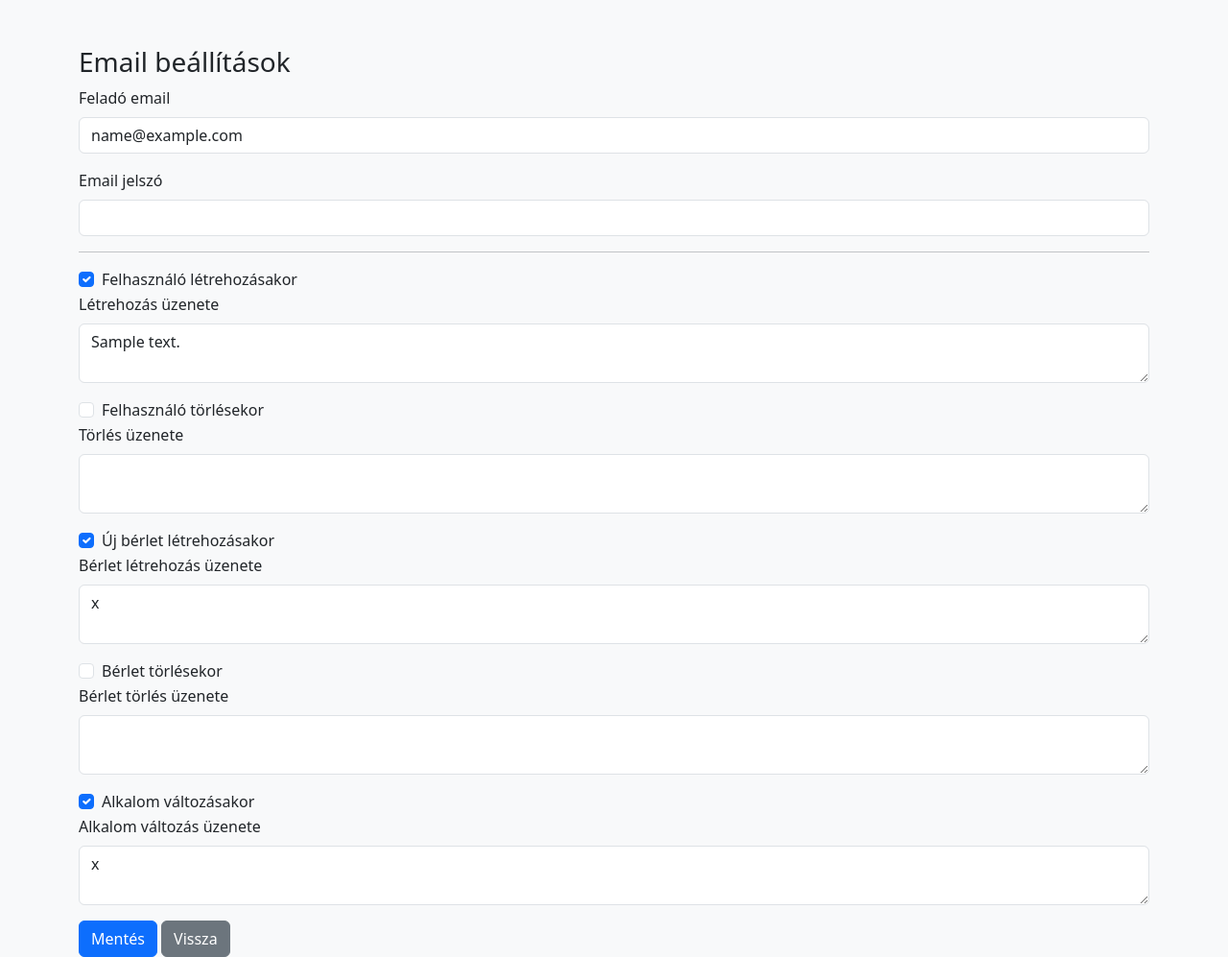
After one commit to Gjoci31/Berlet_app, a Flask app: page /email_settings in a window 1280 px wide. The commit adds this page. Shown: the whole page at 96% size. Run offline with Flask 3, Linux system fonts and the light colour scheme; a user stored in the database is signed in; tables that the repository leaves empty hold one stand-in row (values such as "Sample post").

Commit message:
Add admin email settings

```diff
--- a/app/forms.py
+++ b/app/forms.py
@@ -7,6 +7,7 @@ from wtforms import (
     SubmitField,
     SelectField,
     TextAreaField,
+    BooleanField,
 )
 from wtforms.validators import DataRequired, NumberRange
 
@@ -32,3 +33,25 @@ class LoginForm(FlaskForm):
     username = StringField('Felhasználónév', validators=[DataRequired()])
     password = PasswordField('Jelszó', validators=[DataRequired()])
     submit = SubmitField('Bejelentkezés')
+
+
+class EmailSettingsForm(FlaskForm):
+    email_from = StringField('Feladó email')
+    email_password = PasswordField('Email jelszó')
+
+    user_created_enabled = BooleanField('Felhasználó létrehozásakor')
+    user_created_text = TextAreaField('Létrehozás üzenete')
+
+    user_deleted_enabled = BooleanField('Felhasználó törlésekor')
+    user_deleted_text = TextAreaField('Törlés üzenete')
+
+    pass_created_enabled = BooleanField('Új bérlet létrehozásakor')
+    pass_created_text = TextAreaField('Bérlet létrehozás üzenete')
+
+    pass_deleted_enabled = BooleanField('Bérlet törlésekor')
+    pass_deleted_text = TextAreaField('Bérlet törlés üzenete')
+
+    pass_used_enabled = BooleanField('Alkalom változásakor')
+    pass_used_text = TextAreaField('Alkalom változás üzenete')
+
+    submit = SubmitField('Mentés')
--- a/app/routes/admin_routes.py
+++ b/app/routes/admin_routes.py
@@ -1,9 +1,15 @@
 from flask import Blueprint, render_template, redirect, url_for, request, flash
 from flask_login import login_required, current_user
-from ..models import Pass, User, db
-from ..forms import PassForm, UserForm
-from ..utils import send_email
-from ..email_templates import pass_created_email, pass_deleted_email, pass_used_email
+from ..models import Pass, User, db, EmailSettings
+from ..forms import PassForm, UserForm, EmailSettingsForm
+from ..utils import send_event_email
+from ..email_templates import (
+    pass_created_email,
+    pass_deleted_email,
+    pass_used_email,
+    registration_email,
+    base_email_template,
+)
 from datetime import date
 
 admin_bp = Blueprint('admin', __name__)
@@ -30,7 +36,8 @@ def create_pass():
         )
         db.session.add(new_pass)
         db.session.commit()
-        send_email(
+        send_event_email(
+            'pass_created',
             "Új bérlet",
             pass_created_email(new_pass.user.username, new_pass.type, new_pass.start_date, new_pass.end_date, new_pass.total_uses),
             new_pass.user.email
@@ -87,7 +94,8 @@ def delete_pass(pass_id):
 
     db.session.delete(selected_pass)
     db.session.commit()
-    send_email(
+    send_event_email(
+        'pass_deleted',
         "Bérlet törölve",
         pass_deleted_email(user_name, pass_type, start_date, end_date, used),
         user_email,
@@ -118,7 +126,8 @@ def use_pass(pass_id):
         p.used += 1
         db.session.commit()
         remaining = p.total_uses - p.used
-        send_email(
+        send_event_email(
+            'pass_used',
             "Bérlet használat",
             pass_used_email(p.user.username, p.type, remaining),
             p.user.email,
@@ -164,6 +173,12 @@ def create_user():
         user.set_password(form.password.data)
         db.session.add(user)
         db.session.commit()
+        send_event_email(
+            'user_created',
+            "Felhasználó létrehozva",
+            registration_email(user.username, form.password.data),
+            user.email,
+        )
         flash("Felhasználó létrehozva.", "success")
         return redirect(url_for('admin.users'))
 
@@ -178,5 +193,33 @@ def delete_user(user_id):
     user = User.query.get_or_404(user_id)
     db.session.delete(user)
     db.session.commit()
+    send_event_email(
+        'user_deleted',
+        "Felhasználó törölve",
+        base_email_template("Felhasználó törölve", f"{user.username} törölve."),
+        user.email,
+    )
     flash("Felhasználó törölve.", "success")
     return redirect(url_for('admin.users'))
+
+
+@admin_bp.route('/email_settings', methods=['GET', 'POST'])
+@login_required
+def email_settings():
+    if current_user.role != 'admin':
+        return redirect(url_for('user.dashboard'))
+
+    settings = EmailSettings.query.first()
+    if not settings:
+        settings = EmailSettings()
+        db.session.add(settings)
+        db.session.commit()
+
+    form = EmailSettingsForm(obj=settings)
+    if form.validate_on_submit():
+        form.populate_obj(settings)
+        db.session.commit()
+        flash("Beállítások mentve.", "success")
+        return redirect(url_for('user.dashboard'))
+
+    return render_template('email_settings.html', form=form)
--- a/app/templates/dashboard.html
+++ b/app/templates/dashboard.html
@@ -23,6 +23,7 @@
         <div class="mb-3">
             <a href="{{ url_for('admin.create_pass') }}" class="btn btn-success btn-sm">Új bérlet</a>
             <a href="{{ url_for('admin.users') }}" class="btn btn-primary btn-sm">Felhasználók</a>
+            <a href="{{ url_for('admin.email_settings') }}" class="btn btn-secondary btn-sm">Email beállítások</a>
         </div>
         {% endif %}
         <div class="row">
--- /dev/null
+++ b/app/templates/email_settings.html
@@ -0,0 +1,69 @@
+<!DOCTYPE html>
+<html lang="hu">
+<head>
+    <meta charset="UTF-8">
+    <meta name="viewport" content="width=device-width, initial-scale=1">
+    <title>Email beállítások</title>
+    <link href="https://cdn.jsdelivr.net/npm/bootstrap@5.3.0/dist/css/bootstrap.min.css" rel="stylesheet">
+    <link rel="stylesheet" href="{{ url_for('static', filename='css/styles.css') }}">
+</head>
+<body class="bg-light">
+<div class="container mt-5">
+    <h3>Email beállítások</h3>
+    <form method="post">
+        {{ form.hidden_tag() }}
+        <div class="mb-3">
+            {{ form.email_from.label(class="form-label") }}
+            {{ form.email_from(class="form-control") }}
+        </div>
+        <div class="mb-3">
+            {{ form.email_password.label(class="form-label") }}
+            {{ form.email_password(class="form-control") }}
+        </div>
+        <hr>
+        <div class="form-check">
+            {{ form.user_created_enabled(class="form-check-input") }}
+            {{ form.user_created_enabled.label(class="form-check-label") }}
+        </div>
+        <div class="mb-3">
+            {{ form.user_created_text.label(class="form-label") }}
+            {{ form.user_created_text(class="form-control") }}
+        </div>
+        <div class="form-check">
+            {{ form.user_deleted_enabled(class="form-check-input") }}
+            {{ form.user_deleted_enabled.label(class="form-check-label") }}
+        </div>
+        <div class="mb-3">
+            {{ form.user_deleted_text.label(class="form-label") }}
+            {{ form.user_deleted_text(class="form-control") }}
+        </div>
+        <div class="form-check">
+            {{ form.pass_created_enabled(class="form-check-input") }}
+            {{ form.pass_created_enabled.label(class="form-check-label") }}
+        </div>
+        <div class="mb-3">
+            {{ form.pass_created_text.label(class="form-label") }}
+            {{ form.pass_created_text(class="form-control") }}
+        </div>
+        <div class="form-check">
+            {{ form.pass_deleted_enabled(class="form-check-input") }}
+            {{ form.pass_deleted_enabled.label(class="form-check-label") }}
+        </div>
+        <div class="mb-3">
+            {{ form.pass_deleted_text.label(class="form-label") }}
+            {{ form.pass_deleted_text(class="form-control") }}
+        </div>
+        <div class="form-check">
+            {{ form.pass_used_enabled(class="form-check-input") }}
+            {{ form.pass_used_enabled.label(class="form-check-label") }}
+        </div>
+        <div class="mb-3">
+            {{ form.pass_used_text.label(class="form-label") }}
+            {{ form.pass_used_text(class="form-control") }}
+        </div>
+        {{ form.submit(class="btn btn-primary") }}
+        <a href="{{ url_for('user.dashboard') }}" class="btn btn-secondary">Vissza</a>
+    </form>
+</div>
+</body>
+</html>
```
Also changed, not shown: app/models.py (+21 -0 lines), app/utils.py (+34 -4 lines).
